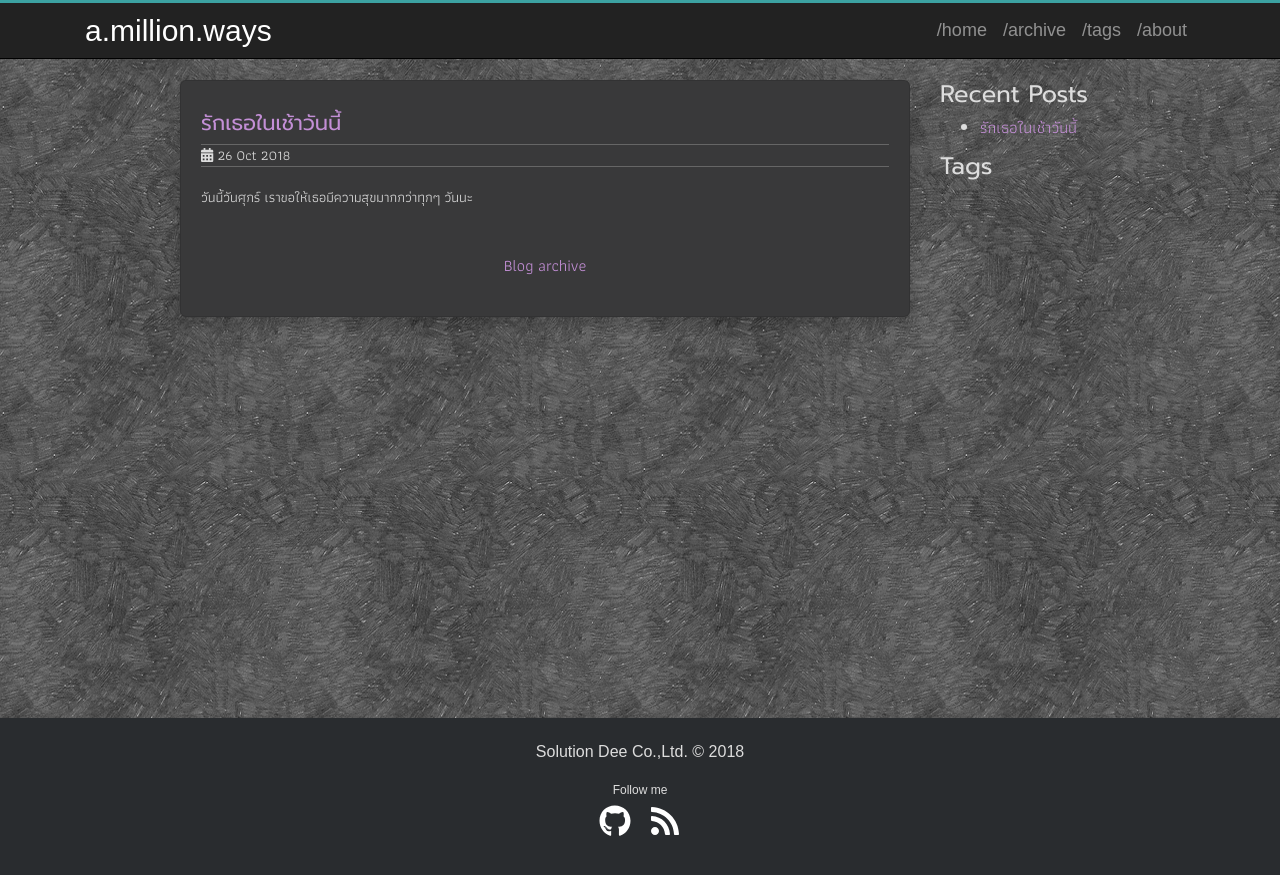
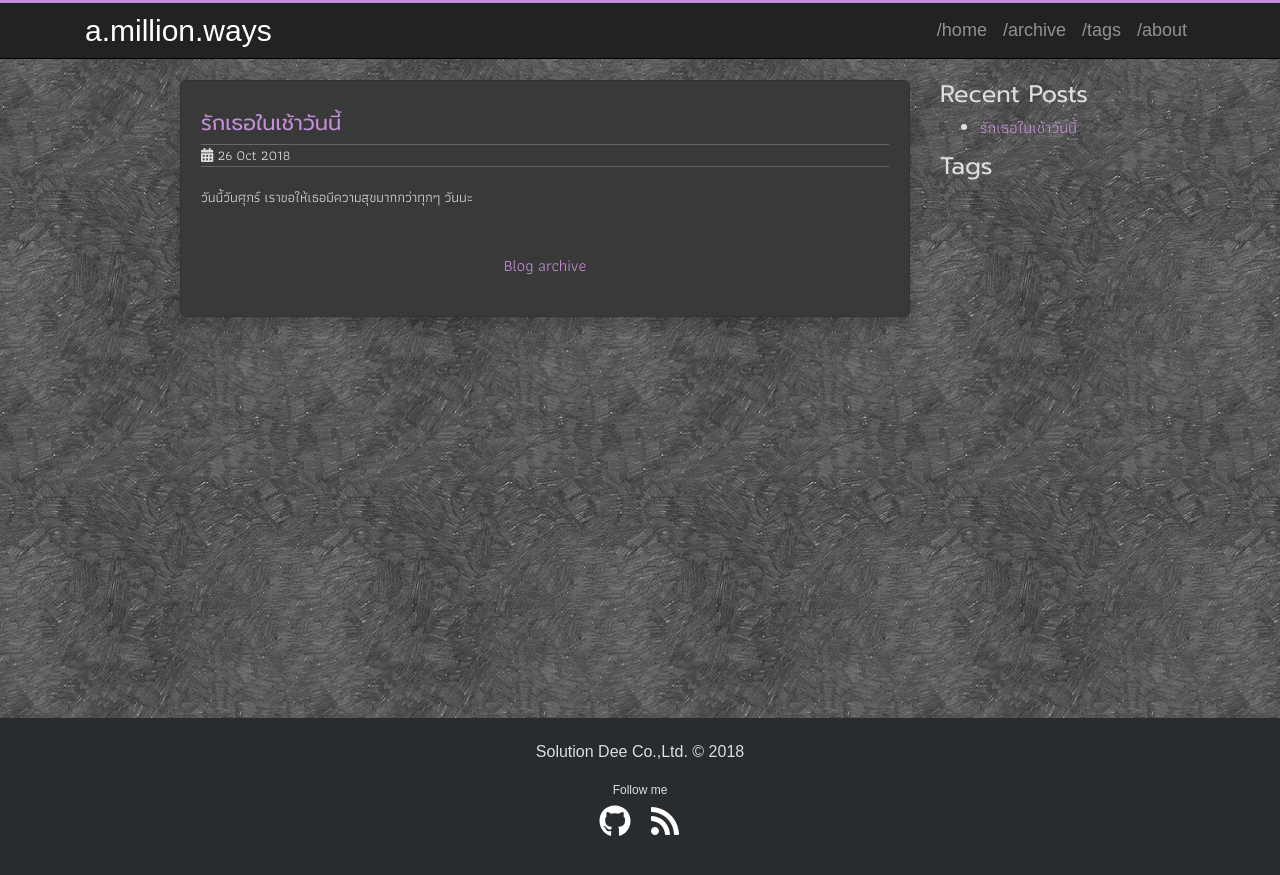
Before and after one commit to sdeehub/love, a Jekyll site: the page built from index.html, in a window 1280 px wide. Shown: the top 875 px of the page. Built offline with Jekyll 4.4.1, drawn with Linux system fonts in a browser that asks for light colours.

Commit message:
velvet border top color

```diff
--- a/assets/css/theme.scss
+++ b/assets/css/theme.scss
@@ -265,7 +265,7 @@ nav {
   font-size: 18px;
   font-family: "Ubuntu", sans-serif;
   padding: 0 10px !important;
-  border-top: 3px #3CA2A2 solid;
+  border-top: 3px #C38FD6 solid;
   border-bottom: 1px #000000 solid;
   .navbar-brand, .nav-link {
    color: #777;
```
